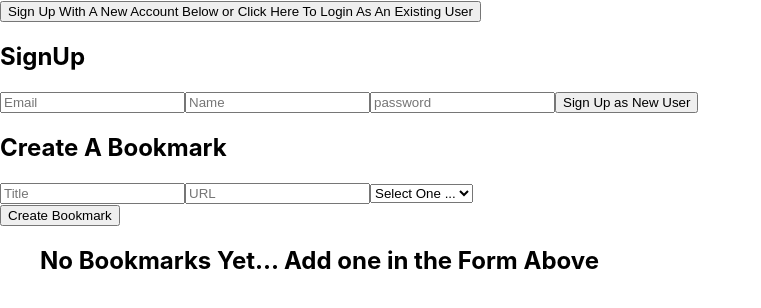
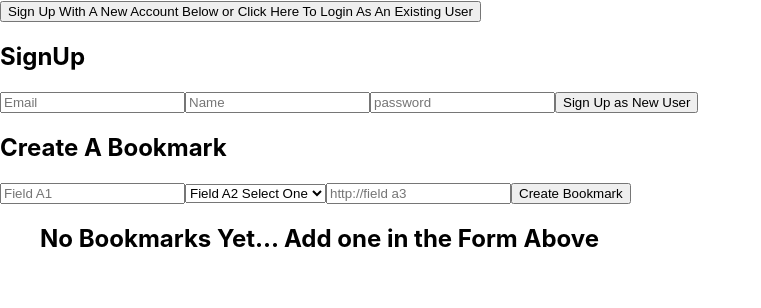
Before and after one commit to christine-iyer/blank-one, a React (Create React App) app: page / in a window 1280 px wide. Shown: the top 308 px of the page, without its empty margins (0-761 px from the left). Built offline with nearby package versions, Linux system fonts and the light colour scheme.

Commit message:
Very few changes. It's been a longish day.

```diff
--- a/src/components/Bookmark/Bookmark.js
+++ b/src/components/Bookmark/Bookmark.js
@@ -30,7 +30,7 @@ export default function Bookmark ({
         <input
           ref={inputRef}
           style={{ display: showInput ? 'block' : 'none' }}
-          type='text'
+          type='select'
           onKeyDown={(e) => {
             if (e.key === 'Enter') {
               const category = inputRef.current.value
@@ -47,7 +47,7 @@ export default function Bookmark ({
 
 
 
-        <a href={bookmark.url} target='_blank' rel='noreferrer'>Link to {bookmark.title}</a>
+        <a href={bookmark.url} target='_blank' rel='noreferrer'>{bookmark.url} Link</a>
         <button
           onClick={() => deleteBookmark(bookmark._id)}
         >
--- a/src/components/CreateBookmark/CreateBookmark.js
+++ b/src/components/CreateBookmark/CreateBookmark.js
@@ -11,18 +11,19 @@ export default function CreateBookmark ({
            createBookmark()
          }}
          >
-           <input type='text' value={bookmark.title} name='title' onChange={handleChange} placeholder='Title' />
-           <input type='text' value={bookmark.url} name='url' onChange={handleChange} placeholder='URL' />
+           <input type='text' value={bookmark.title} name='title' onChange={handleChange} placeholder='Field A1' />
+
            <select
             value={bookmark.category}
             onChange={handleChange}
             name="category">
-            <option value="Curiousities">Select One ...</option>
-            <option value="Curiousities">Curiousities</option>
-            <option value="Thoughts">Thoughts</option>
-            <option value="ToDos">ToDos</option>
+            <option value="Field A2a">Field A2 Select One</option>
+            <option value="Field A2b">Field A2a</option>
+            <option value="Field A2c">Field A2b</option>
+            <option value="Field A2d">Field A2c</option>
           </select>
-          <br />
+          {/* <br /> */}
+          <input type='text' value={bookmark.url} name='url' onChange={handleChange} placeholder='http://field a3' />
            <input type='submit' value='Create Bookmark' />
          </form>
        </>
```
